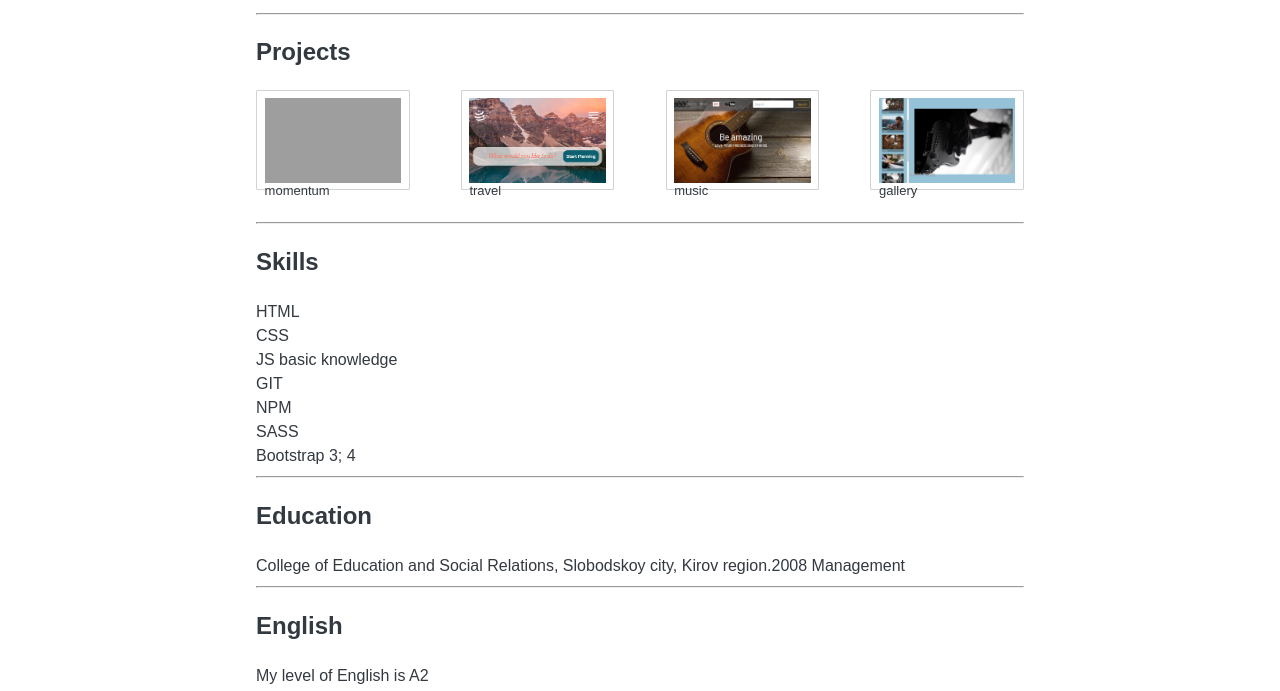
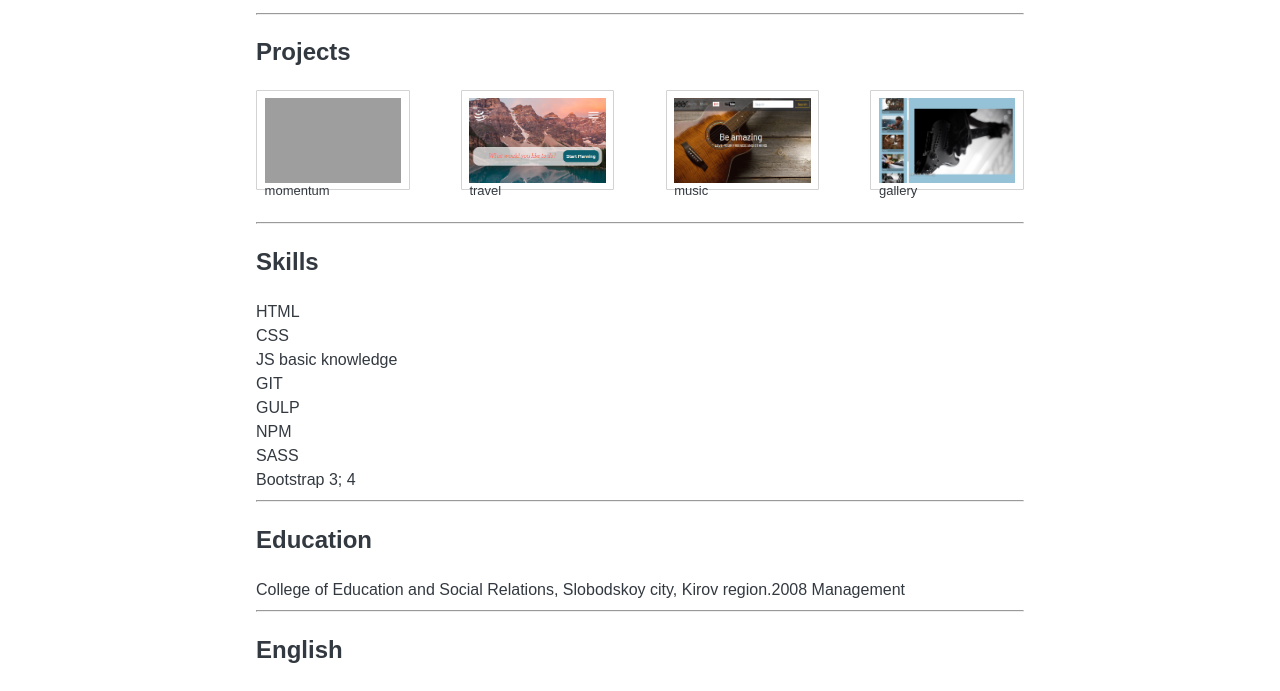
Before and after one commit to Sergey2782/rsschool-cv, a plain HTML site: page index.html in a window 1280 px wide. Shown: the part 1034-1725 px from the top of the page. Drawn offline with Linux system fonts and the light colour scheme; grey boxes are pictures that could not be loaded.

Commit message:
feat: add new scill(GULP) to list-scills

```diff
--- a/index.html
+++ b/index.html
@@ -113,6 +113,7 @@
                 <li>CSS</li>
                 <li>JS basic knowledge</li>
                 <li>GIT</li>
+                <li>GULP</li>
                 <li>NPM</li>
                 <li>SASS</li>
                 <li>Bootstrap 3; 4</li>
```
